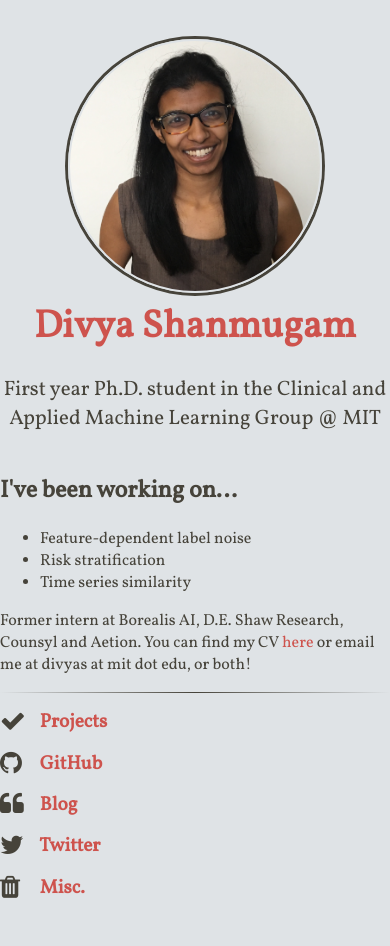
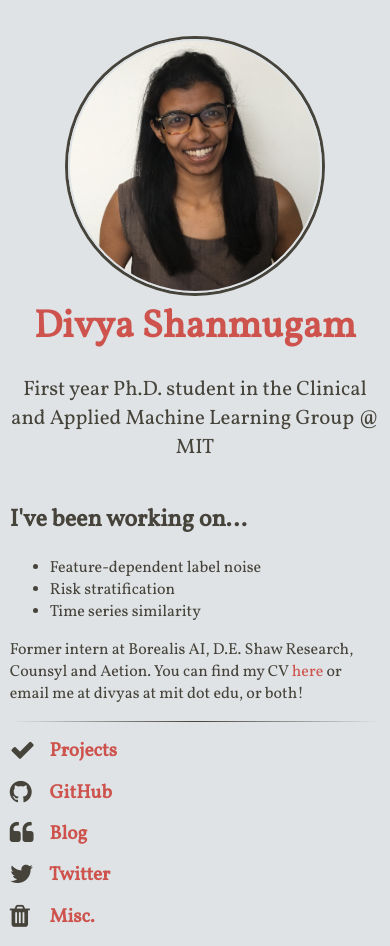
Before and after one commit to dmshanmugam/dmshanmugam.github.io, a Jekyll site: the page built from index.html, in a window 390 px wide. Built offline with Jekyll 4.4.1, drawn with Linux system fonts in a browser that asks for light colours; nearby versions of some CDN libraries; before the commit the page ends 917 px from its top, so only the background shows below that.

Commit message:
maybe this willf ix the left and right margins on mobile

```diff
--- a/assets/main.scss
+++ b/assets/main.scss
@@ -111,11 +111,19 @@ footer {
 }
 
 /*** media queries ***/
+
+@media (min-width: 100px) {
+  /* wrapper stays 480px wide past 480px wide and is kept centered */
+  .wrapper {
+    width: 95%;
+    margin: 10% auto 0 auto; } }
+
+
 /* X-Small devices (phones, 480px and up) */
 @media (min-width: 480px) {
 	/* wrapper stays 480px wide past 480px wide and is kept centered */
 	.wrapper {
-		width: 470px;
+		width: 95%;
 		margin: 10% auto 0 auto;
 	}
 }
```
